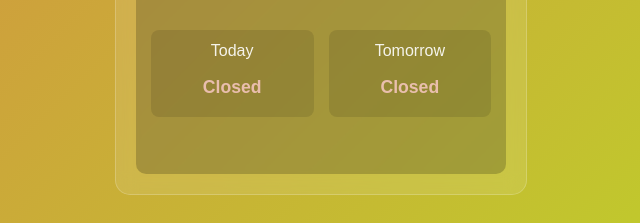
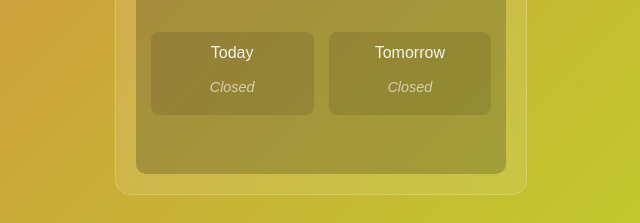
Before and after one commit to reschman/reschman.github.io, a plain HTML site: page index.html in a window 1280 px wide. Shown: the part 931-1154 px from the top of the page, 319-959 px from the left. Drawn offline with Linux system fonts and the light colour scheme; no server answers.

Commit message:
style: make 'Closed' text match regular menu text styling

```diff
--- a/styles.css
+++ b/styles.css
@@ -291,10 +291,8 @@ body {
 
 .menu-items .closed {
     text-align: center;
-    font-weight: bold;
-    font-size: 1.1rem;
-    opacity: 0.8;
-    color: #ffcccc;
+    font-style: italic;
+    opacity: 0.6;
 }
 
 .menu-pdf-container canvas,
```
